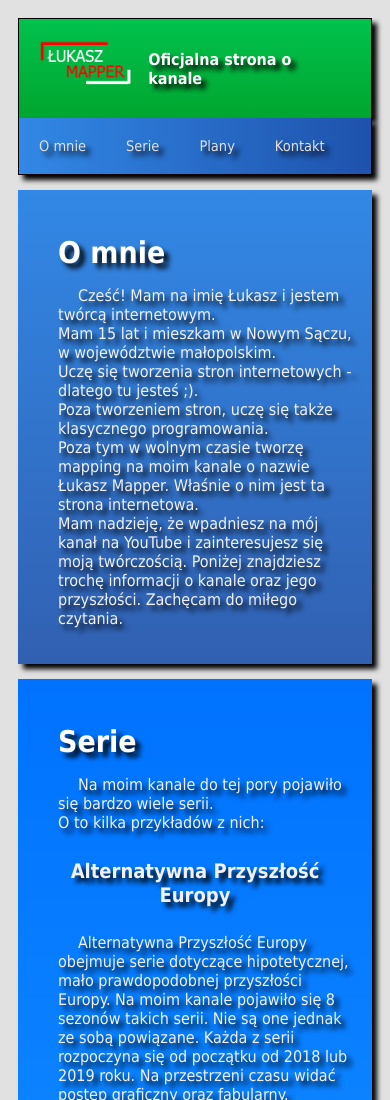
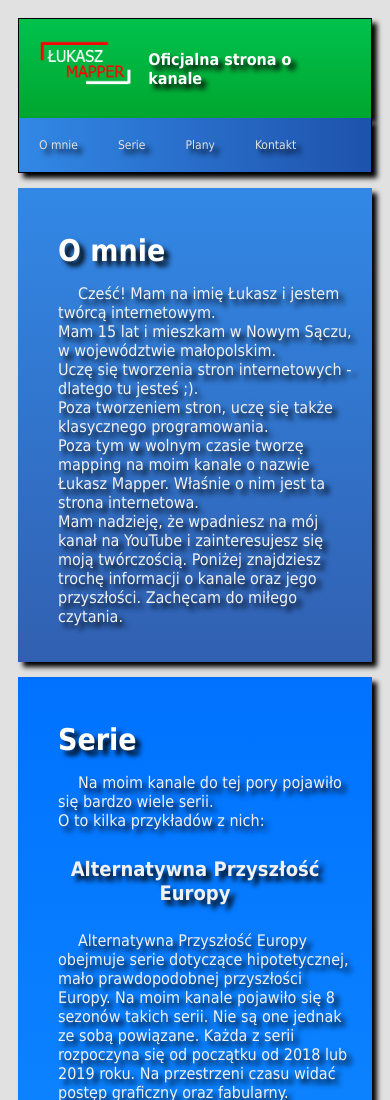
Before and after one commit to lukaszmapper/lukaszmapper.github.io, a plain HTML site: page index.html in a window 390 px wide. Shown: the top 1100 px of the page. Drawn offline with Linux system fonts and the light colour scheme.

Commit message:
Update style.css

```diff
--- a/style.css
+++ b/style.css
@@ -535,7 +535,7 @@ footer {
         width: 30%;
     }
     nav a {
-        font-size: 14.5px;
+        font-size: 12px;
     }
     .artykuł, .serie, .plany, .kontakt {
         font-size: 1em;
@@ -578,7 +578,7 @@ footer {
         }
     }
 }
-@media screen and (max-width: 385px) {
+@media screen and (max-width: 375px) {
      header {
         font-size: 7px;
         padding: 20px;
```
